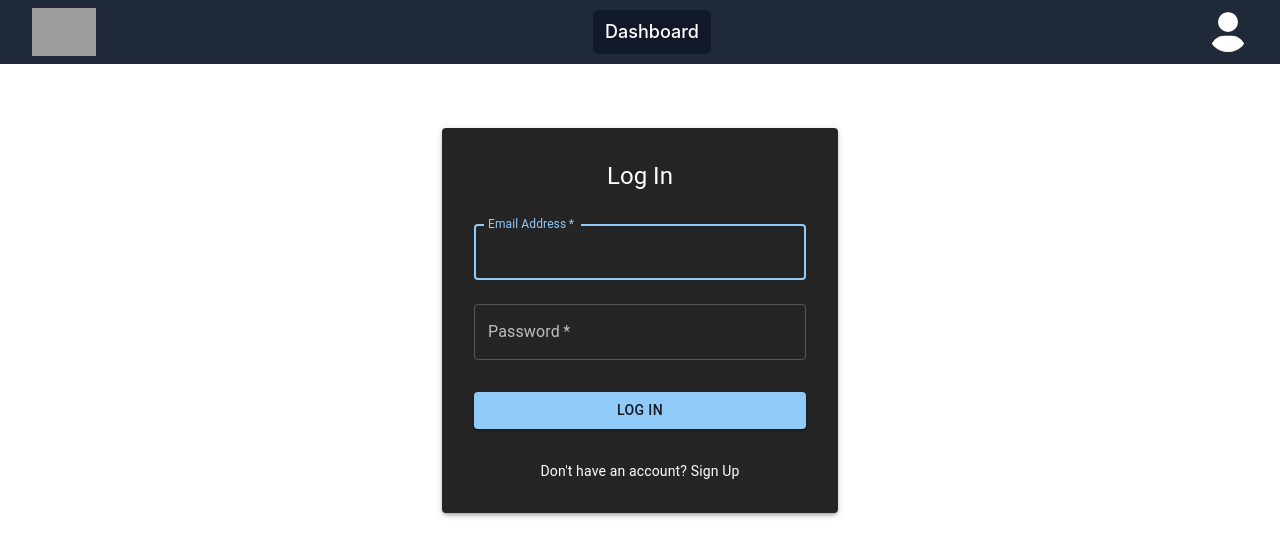
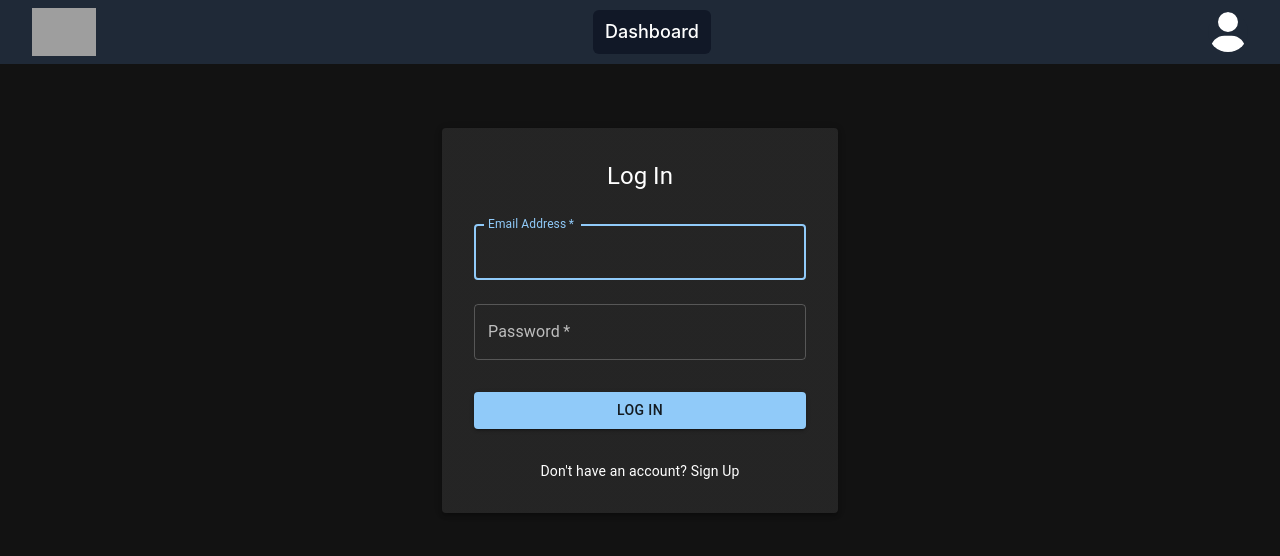
Before and after one commit to Amancodes26/note-management-app, a React (Create React App) app in the folder frontend/: page /login in a window 1280 px wide. Shown: the top 556 px of the page. Built offline with nearby package versions, Linux system fonts and the light colour scheme; grey boxes are pictures that could not be loaded.

Commit message:
fix darkmode on login

```diff
--- a/frontend/src/components/auth/Login.js
+++ b/frontend/src/components/auth/Login.js
@@ -39,7 +39,7 @@ const Login = () => {
     };
 
     return (
-        <div>
+        <div className="bg-[#121212] h-full">
             <Container component="main" maxWidth="xs">
                 <StyledPaper elevation={3}>
                     <Typography variant="h5" gutterBottom>
```
